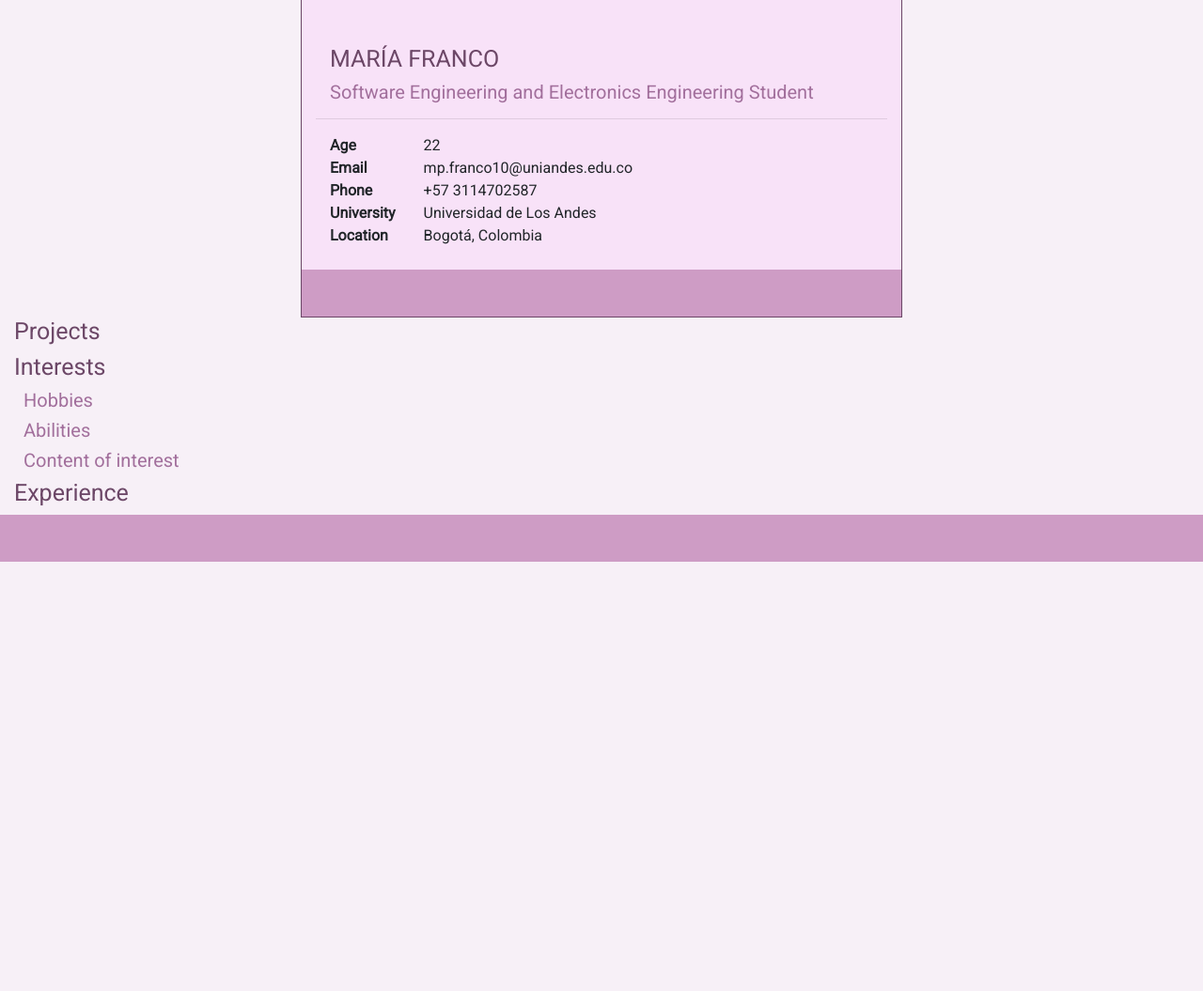
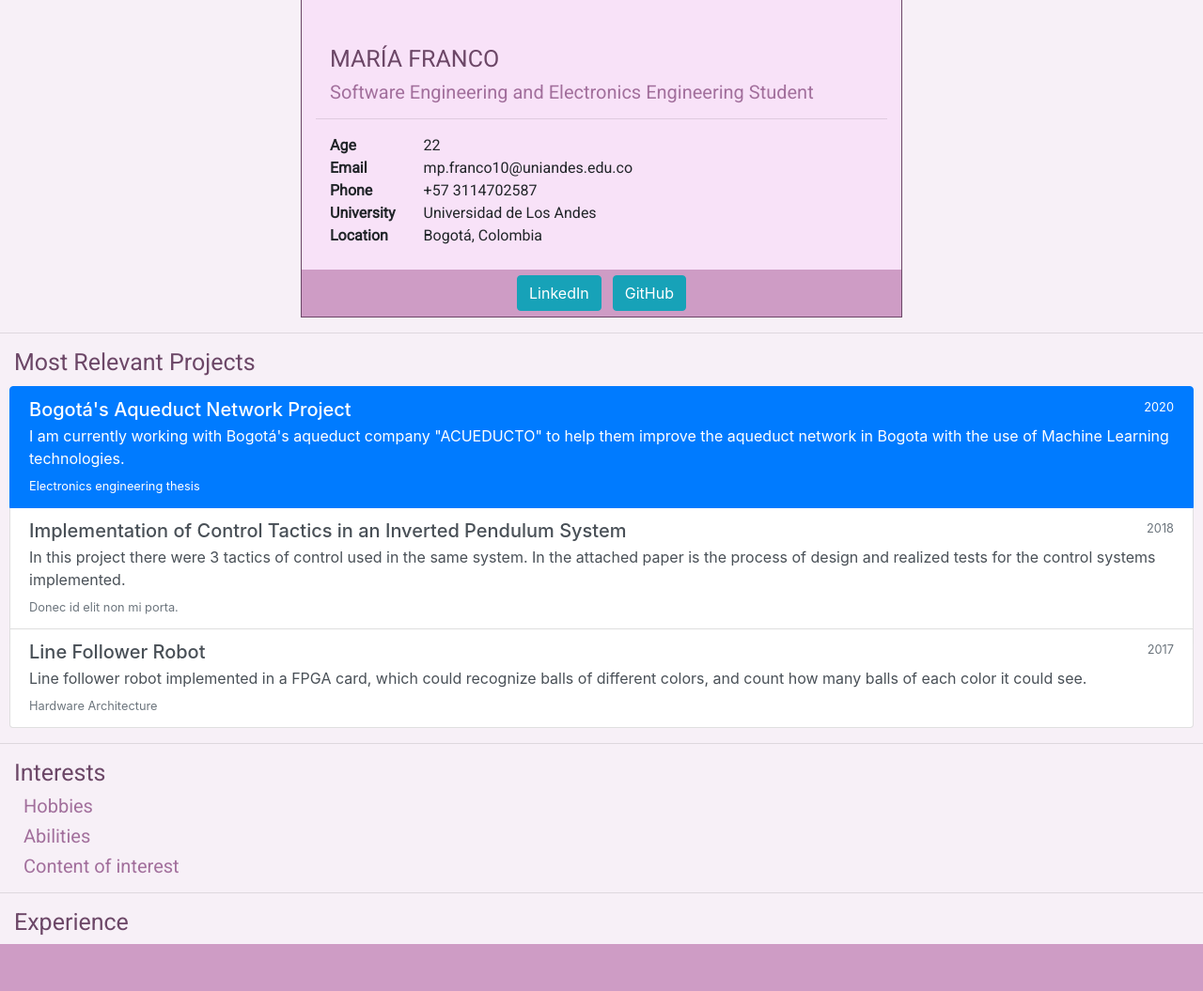
Before and after one commit to mpfranco10/pagina-personal-mpfranco, a PHP site: page /index.html in a window 1280 px wide. Shown: the part 77-1132 px from the top of the page at 94% size. Before the commit the page ends 675 px from the top, so only its background shows below. Run offline with PHP 8.4, Linux system fonts and the light colour scheme; some libraries are stand-ins or nearby versions.

Commit message:
cambios secciones

```diff
--- a/index.html
+++ b/index.html
@@ -9,14 +9,11 @@
       <!-- Optional JavaScript -->
       <!-- jQuery first, then Popper.js, then Bootstrap JS -->
       <script src="https://code.jquery.com/jquery-3.2.1.slim.min.js"
-         integrity="sha384-KJ3o2DKtIkvYIK3UENzmM7KCkRr/rE9/Qpg6aAZGJwFDMVNA/GpGFF93hXpG5KkN"
-         crossorigin="anonymous"></script>
+         integrity="sha384-KJ3o2DKtIkvYIK3UENzmM7KCkRr/rE9/Qpg6aAZGJwFDMVNA/GpGFF93hXpG5KkN" crossorigin="anonymous"></script>
       <script src="https://cdnjs.cloudflare.com/ajax/libs/popper.js/1.11.0/umd/popper.min.js"
-         integrity="sha384-b/U6ypiBEHpOf/4+1nzFpr53nxSS+GLCkfwBdFNTxtclqqenISfwAzpKaMNFNmj4"
-         crossorigin="anonymous"></script>
+         integrity="sha384-b/U6ypiBEHpOf/4+1nzFpr53nxSS+GLCkfwBdFNTxtclqqenISfwAzpKaMNFNmj4" crossorigin="anonymous"></script>
       <script src="https://maxcdn.bootstrapcdn.com/bootstrap/4.0.0-beta/js/bootstrap.min.js"
-         integrity="sha384-h0AbiXch4ZDo7tp9hKZ4TsHbi047NrKGLO3SEJAg45jXxnGIfYzk4Si90RDIqNm1"
-         crossorigin="anonymous"></script>
+         integrity="sha384-h0AbiXch4ZDo7tp9hKZ4TsHbi047NrKGLO3SEJAg45jXxnGIfYzk4Si90RDIqNm1" crossorigin="anonymous"></script>
    </head>
    <body>
       <nav class="navbar navbar-expand-lg navbar-light" id="barraprincipal">
@@ -43,7 +40,7 @@
                   </div>
                </li>
                <li class="nav-item">
-                  <a class="nav-link robot" href="#pric">Experience</a>
+                  <a class="nav-link robot" href="#experience">Experience</a>
                </li>
             </ul>
          </div>
@@ -79,17 +76,52 @@
             </table>
             </br>
          </div>
-         <div id="social">
-            <a class="btn btn-social-icon btn-twitter">
-            <span class="fa fa-twitter"></span>
-            </a>
+         <div id="social" class="center-block">
+            <div class="wrapper">
+               <a href="https://www.linkedin.com/in/maría-paula-franco-guzmán-2606a8128" class="btn btn-info botones "
+                  role="button">LinkedIn</a>
+               <a href="https://github.com/mpfranco10" class="btn btn-info botones" role="button">GitHub</a>
+            </div>
          </div>
       </div>
-      <h1 id="projects" class="titulos robot">Projects</h1>
+      <hr>
+      <h1 id="projects" class="titulos robot">Most Relevant Projects</h1>
+      <div class="list-group" id="proyectos">
+         <a class="list-group-item list-group-item-action flex-column align-items-start active" disabled>
+            <div class="d-flex w-100 justify-content-between">
+               <h5 class="mb-1">Bogotá's Aqueduct Network Project</h5>
+               <small>2020</small>
+            </div>
+            <p class="mb-1">I am currently working with Bogotá's aqueduct company "ACUEDUCTO" to help them improve the aqueduct network in Bogota with the use of Machine Learning technologies.
+            </p>
+            <small>Electronics engineering thesis</small>
+         </a>
+         <a href="https://docdro.id/52Q5S3W" class="list-group-item list-group-item-action flex-column align-items-start">
+            <div class="d-flex w-100 justify-content-between">
+               <h5 class="mb-1">Implementation of Control Tactics in an Inverted Pendulum System</h5>
+               <small class="text-muted">2018</small>
+            </div>
+            <p class="mb-1">In this project there were 3 tactics of control used in the same system. In the attached paper is the process of design and realized tests for the control systems implemented.
+            </p>
+            <small class="text-muted">Donec id elit non mi porta.</small>
+         </a>
+         <a href="http://www.coffeebrain.org/wikic/index.php?title=(1720-IELE3222-ADSD)_Proyecto_Robot_2_Grupo_07" class="list-group-item list-group-item-action flex-column align-items-start">
+            <div class="d-flex w-100 justify-content-between">
+               <h5 class="mb-1">Line Follower Robot</h5>
+               <small class="text-muted">2017</small>
+            </div>
+            <p class="mb-1">Line follower robot implemented in a FPGA card, which could recognize balls of different colors,
+              and count how many balls of each color it could see.
+            </p>
+            <small class="text-muted">Hardware Architecture</small>
+         </a>
+      </div>
+      <hr>
       <h1 id="interest" class="titulos robot">Interests</h1>
       <h2 id="hobbies" class="subtitulos robot">Hobbies</h2>
       <h2 id="abilities" class="subtitulos robot">Abilities</h2>
       <h2 id="content" class="subtitulos robot">Content of interest</h2>
+      <hr>
       <h1 id="experience" class="titulos robot">Experience</h1>
       <div id="footer">
       </div>
--- a/styles.css
+++ b/styles.css
@@ -33,10 +33,12 @@ body{
 #social{
   background-color: 	#ce9cc5;
   height: 50px;
-  display: block;
   margin-bottom: -48px;
   margin-left: -15px;
   margin-right: -15px;
+
+
+
 }
 
 #about{
@@ -59,3 +61,16 @@ td
 
   display: block;
 }
+.botones {
+margin: 6px;
+display: inline-block;
+
+}
+
+.wrapper {
+    display: table;
+    margin: auto;
+}
+#proyectos{
+  margin: 10px;
+}
```
